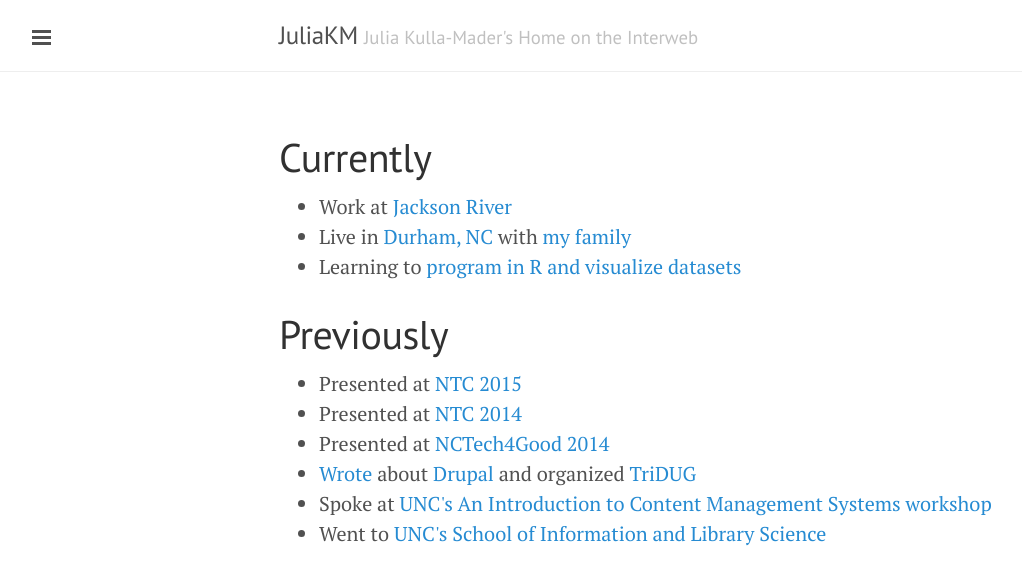
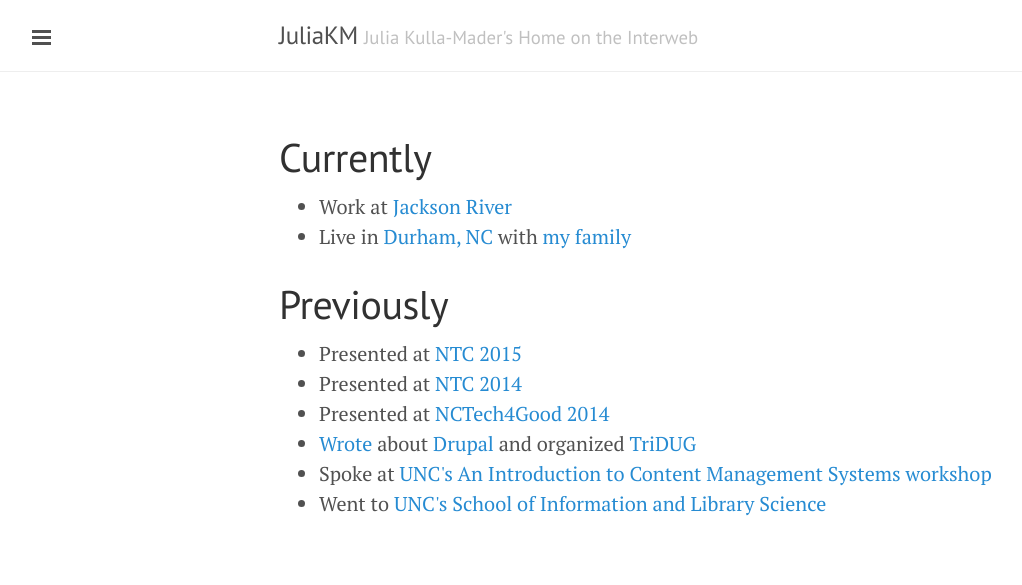
Before and after one commit to juliakm/old.juliakm.github.io, a Jekyll site: the page built from index.html, in a window 1280 px wide. Shown: the top 585 px of the page, without its empty margins (1-1023 px from the left). Built offline with Jekyll 4.4.1, drawn with Linux system fonts in a browser that asks for light colours; Markdown is read by kramdown in place of the engine named in the settings; the list of posts is cut into pages by our own code.

Commit message:
Update index.html

```diff
--- a/index.html
+++ b/index.html
@@ -9,7 +9,7 @@
 <ul class="posts">
 <li>Work at <a href="http://jacksonriver.com">Jackson River</a></li>
 <li>Live in <a href="http://durhamnc.gov/Pages/Home.aspx">Durham, NC</a> with <a href="https://www.flickr.com/photos/juliakm/15915433431/">my family</a></li>
-<li>Learning to <a href="https://github.com/juliakm?tab=repositories">program in R and visualize datasets</a></li>
+<!--<li>Learning to <a href="https://github.com/juliakm?tab=repositories">program in R and visualize datasets</a></li>-->
 </ul>
 
 <h1>Previously</h1>
```
